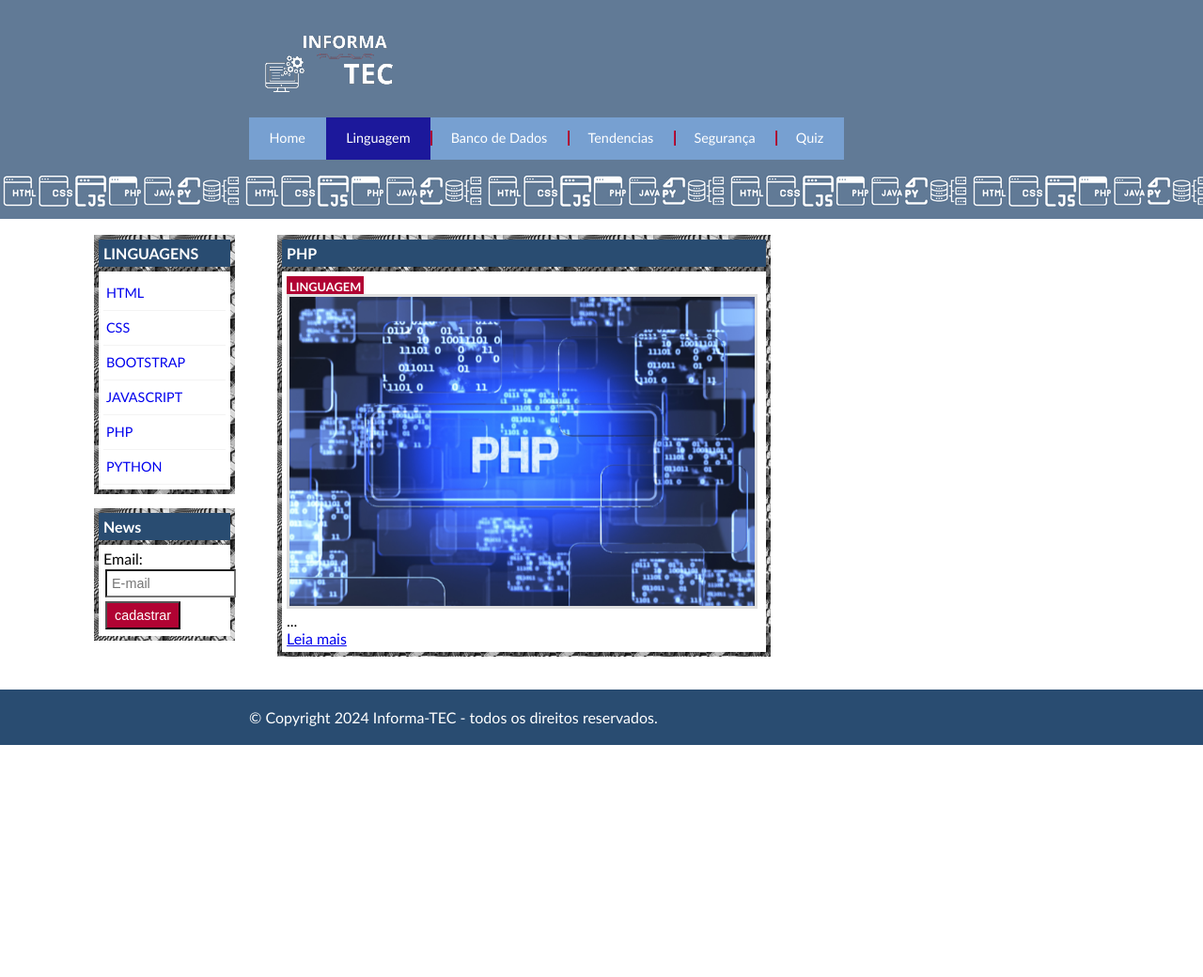
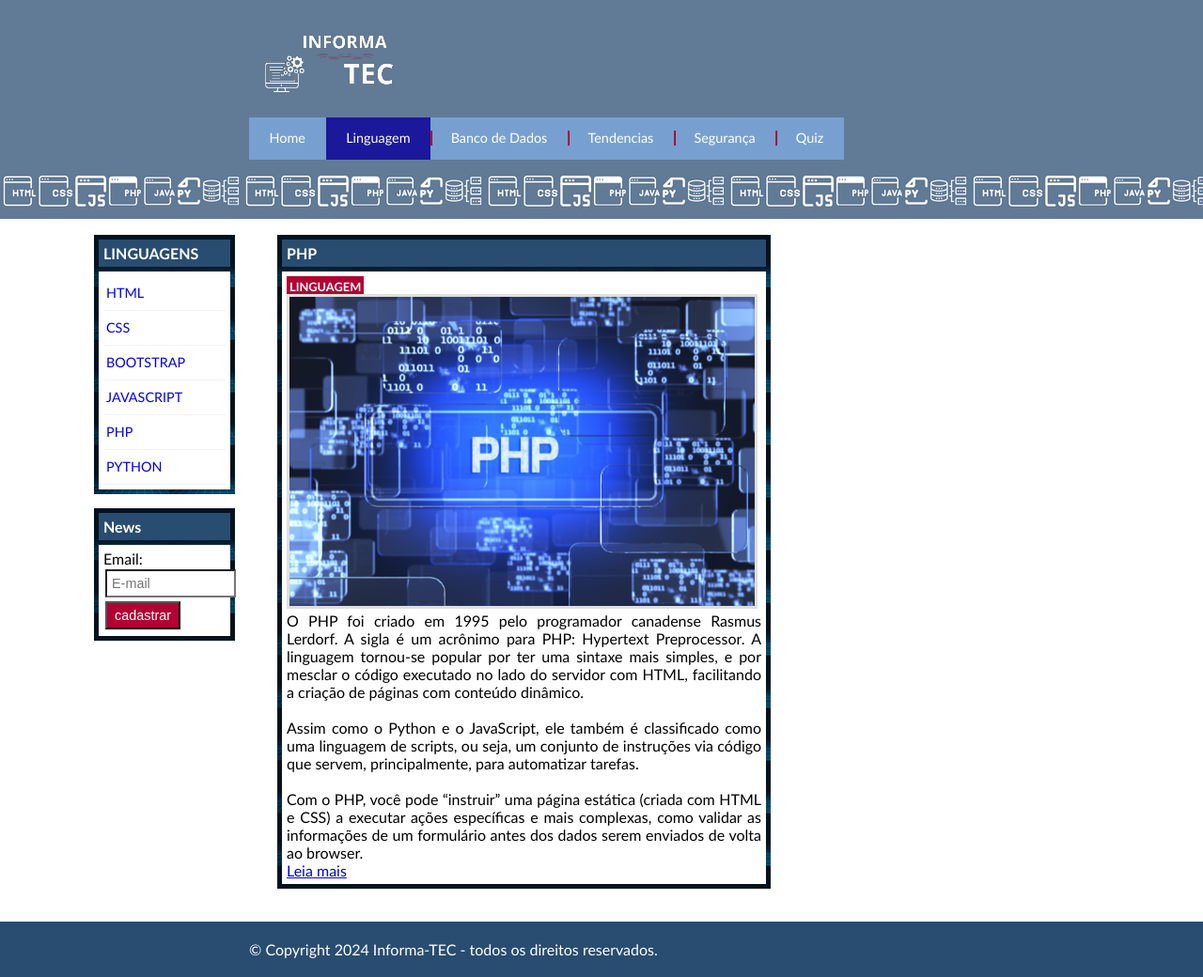
Before and after one commit to igormauriciomota/2-informa-Tec., a plain HTML site: page linguagem/php.html in a window 1280 px wide. Shown: the whole page at 94% size. Before the commit the page ends 800 px from the top, so only its background shows below. Drawn offline with Linux system fonts and the light colour scheme.

Commit message:
novidades textuais

```diff
--- a/css/estilo.css
+++ b/css/estilo.css
@@ -173,7 +173,7 @@ body.quiz nav a#quiz {
 .caixa {
     margin: 15px;
     padding: 5px;
-    background: #f3f3f3 url(../img/Caixa/12.png);
+    background: #f3f3f3 url(../img/Caixa/10.png);
 
 }
 
--- a/linguagem/php.html
+++ b/linguagem/php.html
@@ -46,9 +46,22 @@
                         <h2>PHP</h2>
                         <div class="caixa-conteudo">
                             <h3>Linguagem</h3>
-                            <img class="imagem-principal" src="../img/temas/php.png" width="100%">
+                            <img class="imagem-principal" src="../img/temas/php.png" width="100%"><br>
                             <p class="formatar">
-                            ...
+                                O PHP foi criado em 1995 pelo programador canadense Rasmus Lerdorf. A sigla é um
+                                acrônimo para PHP: Hypertext Preprocessor. A linguagem tornou-se popular por ter
+                                uma sintaxe mais simples, e por mesclar o código executado no lado do servidor com
+                                HTML, facilitando a criação de páginas com conteúdo dinâmico.
+                            </p><br>
+                            <p>
+                                Assim como o Python e o JavaScript, ele também é classificado como uma linguagem
+                                de scripts, ou seja, um conjunto de instruções via código que servem, principalmente,
+                                para automatizar tarefas.
+                            </p><br>
+                            <p>
+                                Com o PHP, você pode “instruir” uma página estática (criada com HTML e CSS) a
+                                executar ações específicas e mais complexas, como validar as informações de um
+                                formulário antes dos dados serem enviados de volta ao browser.
                             </p>
                             <a href="#">Leia mais</a>
                         </div>
```
Also changed, not shown: index.html (+4 -2 lines), linguagem/css.html (+11 -3 lines), linguagem/html.html (+1 -4 lines).
